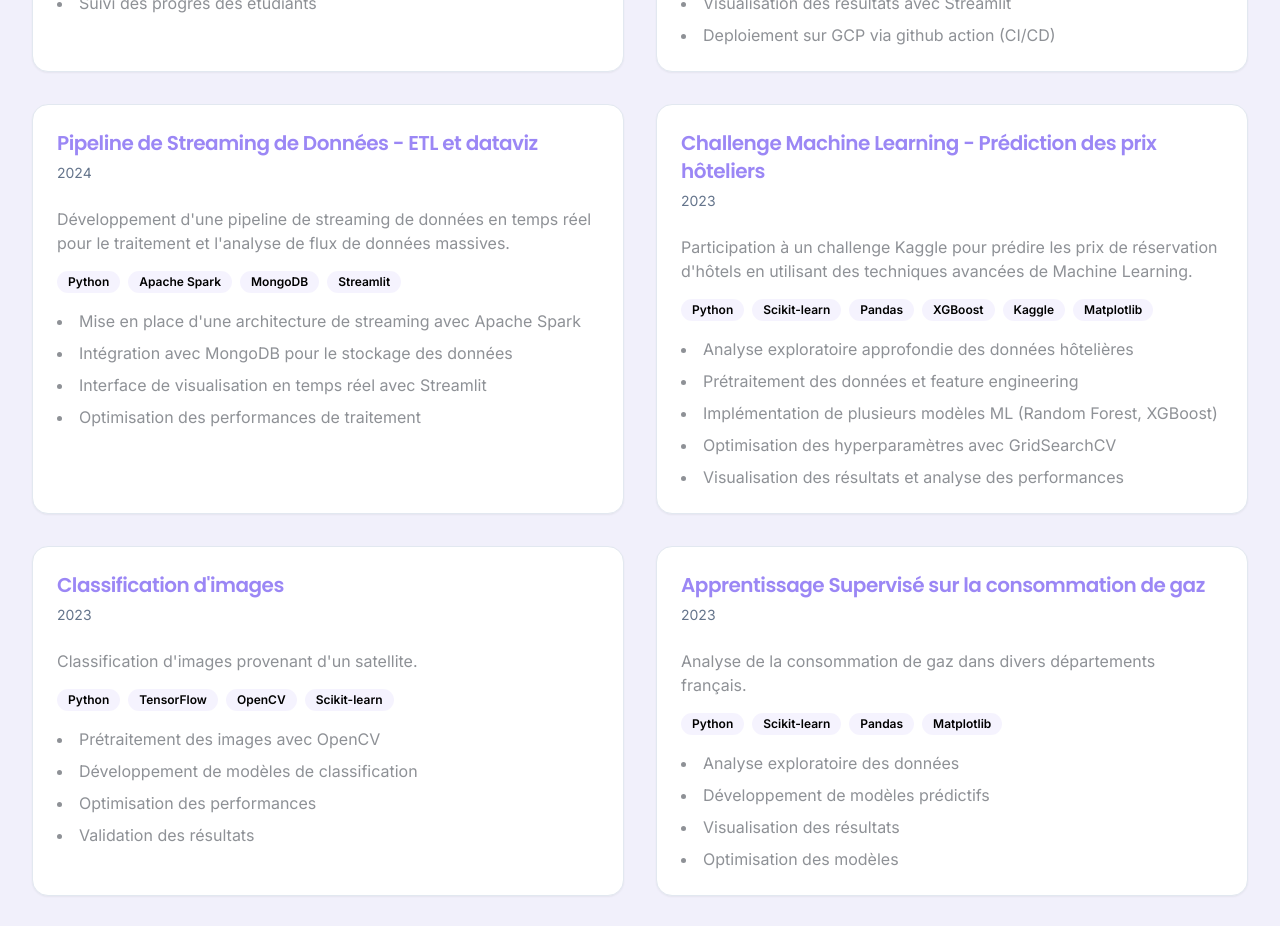
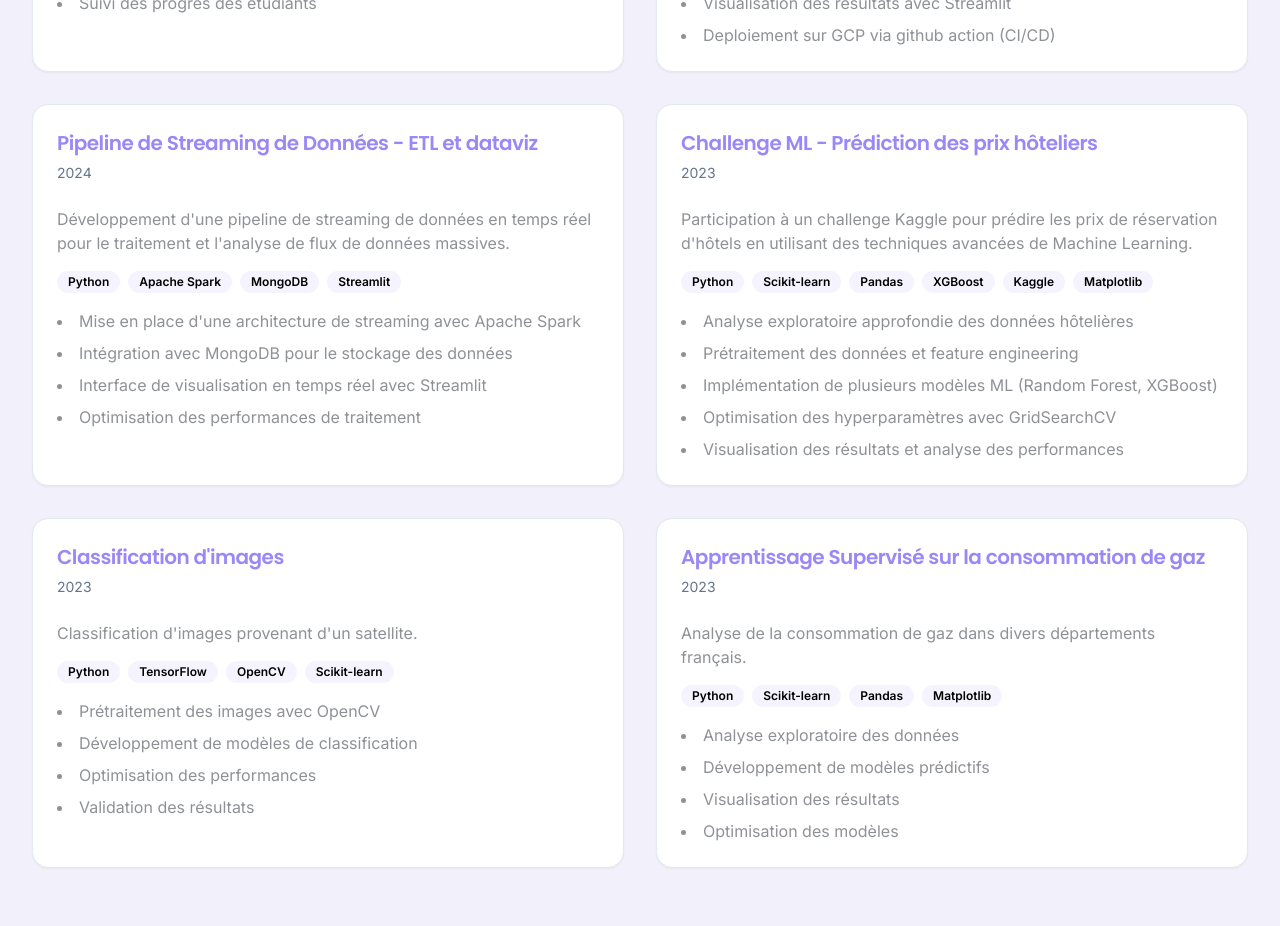
Before and after one commit to Ousmane-BA100/cv-to-portfolio-magic, a React (Vite) app: page / in a window 1280 px wide. Shown: the part 3620-4546 px from the top of the page. Built offline with nearby package versions, Linux system fonts and the light colour scheme.

Commit message:
Update Projects.tsx

```diff
--- a/src/components/Projects.tsx
+++ b/src/components/Projects.tsx
@@ -41,7 +41,7 @@ const projects = [
     ]
   },
   {
-    title: "Challenge Machine Learning - Prédiction des prix hôteliers",
+    title: "Challenge ML - Prédiction des prix hôteliers",
     period: "2023",
     technologies: ["Python", "Scikit-learn", "Pandas", "XGBoost", "Kaggle", "Matplotlib"],
     description: "Participation à un challenge Kaggle pour prédire les prix de réservation d'hôtels en utilisant des techniques avancées de Machine Learning.",
```
